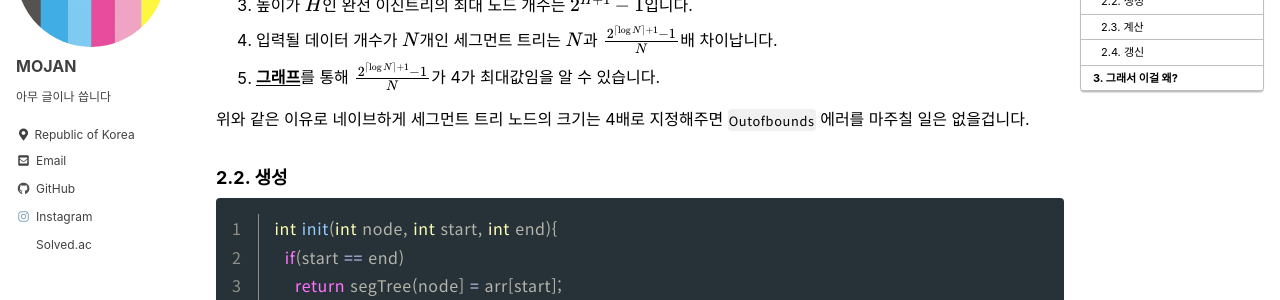
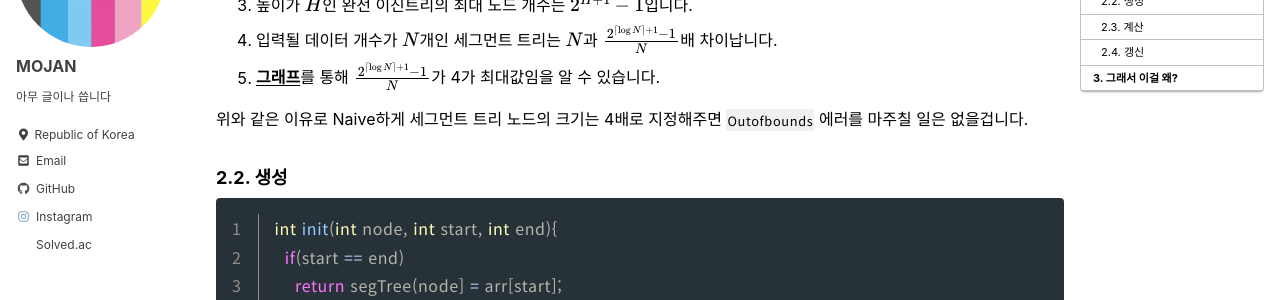
Before and after one commit to MOJAN3543/MOJAN3543.github.io, a Jekyll site: the page built from _posts/SegmentTree/2023-11-24-SegmentTree.md, in a window 1280 px wide and 900 px high, scrolled down 2462 px. Shown: the part 151-451 px from the top of the window. Built offline with Jekyll 4.4.1, drawn with Linux system fonts in a browser that asks for light colours; cached includes are drawn as plain includes; formulas are drawn with MathJax 3.

Commit message:
Update 2023-11-24-SegmentTree.md

````diff
--- a/_posts/SegmentTree/2023-11-24-SegmentTree.md
+++ b/_posts/SegmentTree/2023-11-24-SegmentTree.md
@@ -55,7 +55,7 @@ int arr[MAX_ARRAY_SIZE] = {0, };
 4. 입력될 데이터 개수가 $N$개인 세그먼트 트리는 $N$과 $\frac{2^{\lceil \log N \rceil +1}-1}{N}$배 차이납니다.
 5. [**그래프**](https://www.desmos.com/calculator/byfufbvbgg)를 통해 $\frac{2^{\lceil \log N \rceil +1}-1}{N}$가 4가 최대값임을 알 수 있습니다.
 
-위와 같은 이유로 네이브하게 세그먼트 트리 노드의 크기는 4배로 지정해주면 `Outofbounds` 에러를 마주칠 일은 없을겁니다.
+위와 같은 이유로 Naive하게 세그먼트 트리 노드의 크기는 4배로 지정해주면 `Outofbounds` 에러를 마주칠 일은 없을겁니다.
 
 ### 2.2. 생성
 ```c
````
